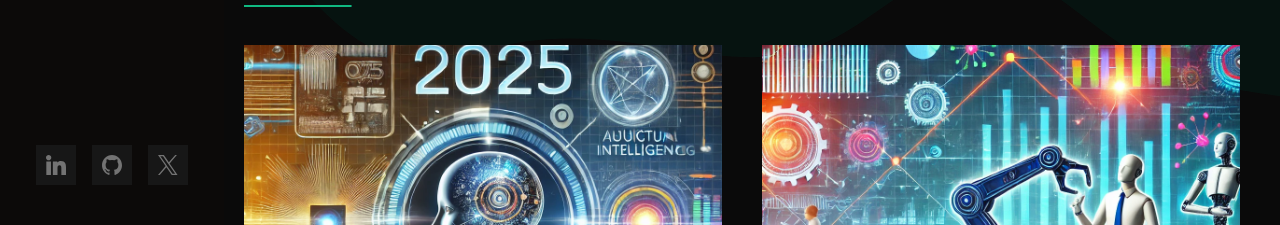
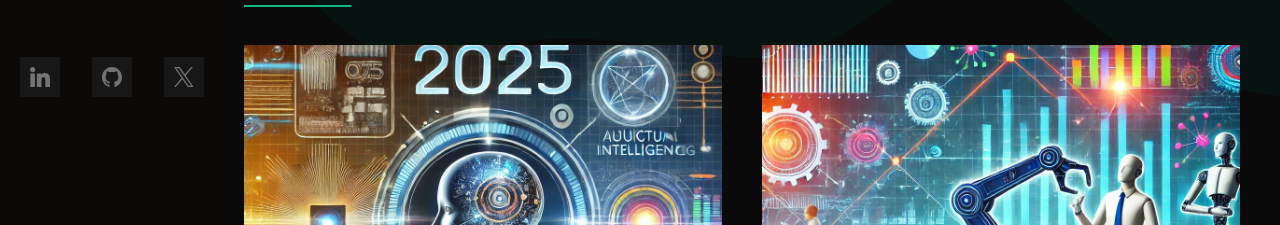
Before and after one commit to nortonglitz/pro-blog, a Next.js app: page / in a window 1280 px wide. Shown: the part 575-800 px from the top of the page. Built offline with nearby package versions, Linux system fonts and the light colour scheme.

Commit message:
styles: bigger gaps between social icons

```diff
--- a/components/Sidebar/index.tsx
+++ b/components/Sidebar/index.tsx
@@ -115,7 +115,7 @@ export const Sidebar = () => {
             ))}
           </ul>
         </nav>
-        <footer className="flex justify-center gap-4">
+        <footer className="flex justify-center gap-8 h-32">
           {Object.entries(USER_CONTENT.socials).map(([social, link], i) => {
             return (
               <IconSocialLink
```
